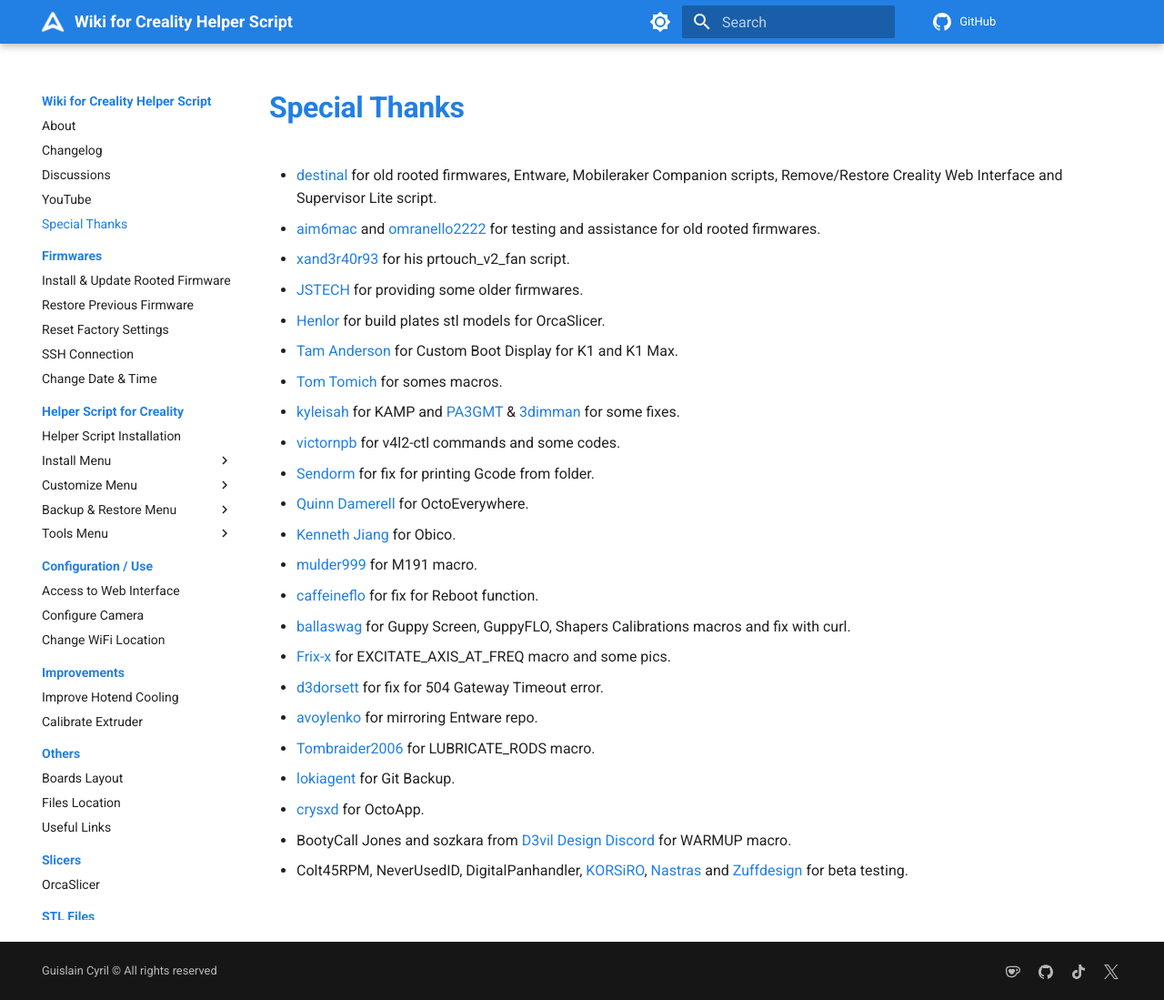
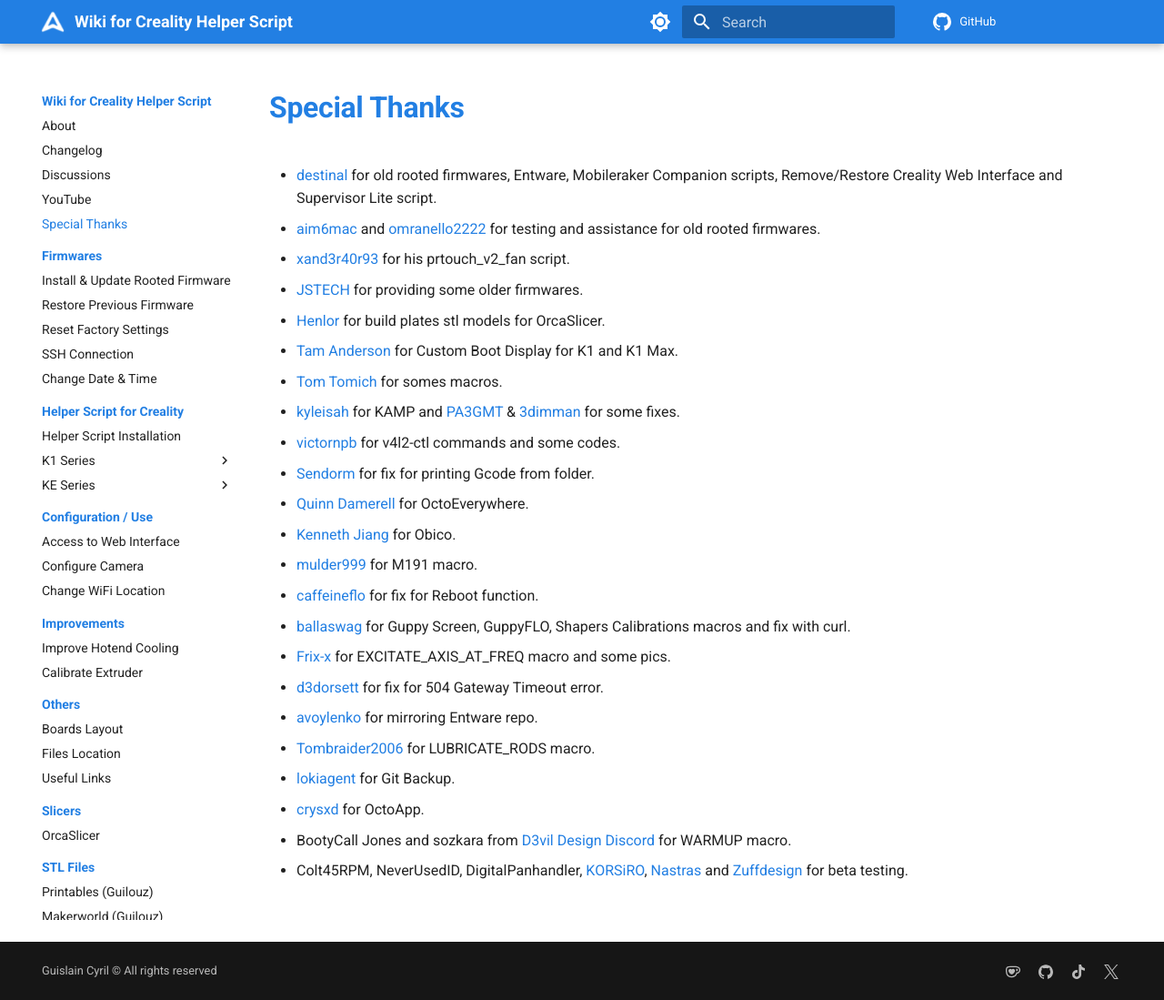
Before and after one commit to Guilouz/Creality-Helper-Script-Wiki, an MkDocs documentation site: the page built from docs/special-thanks.md, in a window 1280 px wide and 1099 px high. Shown: the whole window at 91% size. Built offline with MkDocs 1.6.1 and Material for MkDocs 9.7.7, drawn with Linux system fonts in a browser that asks for light colours; comment, search, counter and statistics services are not loaded; some of the changed lines change nothing that is shown.

Commit message:
Update mkdocs.yml

```diff
--- a/mkdocs.yml
+++ b/mkdocs.yml
@@ -111,44 +111,73 @@
         - Change Date & Time: firmwares/change-date-and-time.md
     - Helper Script for Creality:
         - Helper Script Installation: helper-script/helper-script-installation.md
-        - Install Menu:
-            - Moonraker and Nginx: helper-script/moonraker-and-nginx.md
-            - Fluidd: helper-script/fluidd.md
-            - Mainsail: helper-script/mainsail.md
-            - Entware: helper-script/entware.md
-            - Klipper Gcode Shell Command: helper-script/klipper-gcode-shell-command.md
-            - Klipper Adaptive Meshing & Purging: helper-script/klipper-adaptive-meshing-and-purging.md
-            - Buzzer Support: helper-script/buzzer-support.md
-            - Nozzle Cleaning Fan Control: helper-script/nozzle-cleaning-fan-control.md
-            - Fans Control Macros: helper-script/fans-control-macros.md
-            - Improved Shapers Calibrations: helper-script/improved-shapers-calibrations.md
-            - Useful Macros: helper-script/useful-macros.md
-            - Save Z-Offset Macros: helper-script/save-z-offset-macros.md
-            - Screws Tilt Adjust Support: helper-script/screws-tilt-adjust-support.md
-            - Virtual Pins Support: helper-script/virtual-pins-support.md
-            - M600 Support: helper-script/m600-support.md
-            - Git Backup: helper-script/git-backup.md
-            - Moonraker Timelapse: helper-script/moonraker-timelapse.md
-            - Camera Settings Control: helper-script/camera-settings-control.md
-            - OctoEverywhere: helper-script/octoeverywhere.md
-            - Moonraker Obico: helper-script/moonraker-obico.md
-            - GuppyFLO: helper-script/guppyflo.md
-            - Mobileraker Companion: helper-script/mobileraker-companion.md
-            - OctoApp Companion: helper-script/octoapp-companion.md
-            - SimplyPrint: helper-script/simplyprint.md
-        - Customize Menu:
-            - Custom Boot Display: helper-script/custom-boot-display.md
-            - Remove & Restore Creality Web Interface: helper-script/remove-and-restore-creality-web-interface.md
-            - Guppy Screen: helper-script/guppy-screen.md
-            - Creality Dynamic Logos for Fluidd: helper-script/creality-dynamic-logos-for-fluidd.md
-        - Backup & Restore Menu:
-            - Backup & Restore Klipper configuration files: helper-script/backup-and-restore-klipper-configuration-files.md
-            - Backup & Restore Moonraker database: helper-script/backup-and-restore-moonraker-database.md
-        - Tools Menu:
-            - Prevent & Allow updating Klipper configuration files: helper-script/prevent-and-allow-updating-klipper-configuration-files.md
-            - Fix Printing Gcode files from Folder: helper-script/fix-printing-gcode-files-from-folder.md
-            - Restore a previous Firmware: helper-script/restore-a-previous-firmware.md
-            - Reset Factory Settings: helper-script/reset-factory-settings.md
+        - K1 Series:
+            - Install Menu:
+                - Moonraker and Nginx: helper-script/moonraker-and-nginx.md
+                - Fluidd: helper-script/fluidd.md
+                - Mainsail: helper-script/mainsail.md
+                - Entware: helper-script/entware.md
+                - Klipper Gcode Shell Command: helper-script/klipper-gcode-shell-command.md
+                - Klipper Adaptive Meshing & Purging: helper-script/klipper-adaptive-meshing-and-purging.md
+                - Buzzer Support: helper-script/buzzer-support.md
+                - Nozzle Cleaning Fan Control: helper-script/nozzle-cleaning-fan-control.md
+                - Fans Control Macros: helper-script/fans-control-macros.md
+                - Improved Shapers Calibrations: helper-script/improved-shapers-calibrations.md
+                - Useful Macros: helper-script/useful-macros.md
+                - Save Z-Offset Macros: helper-script/save-z-offset-macros.md
+                - Screws Tilt Adjust Support: helper-script/screws-tilt-adjust-support.md
+                - Virtual Pins Support: helper-script/virtual-pins-support.md
+                - M600 Support: helper-script/m600-support.md
+                - Git Backup: helper-script/git-backup.md
+                - Moonraker Timelapse: helper-script/moonraker-timelapse.md
+                - Camera Settings Control: helper-script/camera-settings-control.md
+                - OctoEverywhere: helper-script/octoeverywhere.md
+                - Moonraker Obico: helper-script/moonraker-obico.md
+                - GuppyFLO: helper-script/guppyflo.md
+                - Mobileraker Companion: helper-script/mobileraker-companion.md
+                - OctoApp Companion: helper-script/octoapp-companion.md
+                - SimplyPrint: helper-script/simplyprint.md
+            - Customize Menu:
+                - Custom Boot Display: helper-script/custom-boot-display.md
+                - Remove & Restore Creality Web Interface: helper-script/remove-and-restore-creality-web-interface.md
+                - Guppy Screen: helper-script/guppy-screen.md
+                - Creality Dynamic Logos for Fluidd: helper-script/creality-dynamic-logos-for-fluidd.md
+            - Backup & Restore Menu:
+                - Backup & Restore Klipper configuration files: helper-script/backup-and-restore-klipper-configuration-files.md
+                - Backup & Restore Moonraker database: helper-script/backup-and-restore-moonraker-database.md
+            - Tools Menu:
+                - Prevent & Allow updating Klipper configuration files: helper-script/prevent-and-allow-updating-klipper-configuration-files.md
+                - Fix Printing Gcode files from Folder: helper-script/fix-printing-gcode-files-from-folder.md
+                - Restore a previous Firmware: helper-script/restore-a-previous-firmware.md
+                - Reset Factory Settings: helper-script/reset-factory-settings.md
+        - KE Series:
+            - Install Menu:
+                - Moonraker and Nginx: helper-script/moonraker-and-nginx.md
+                - Fluidd: helper-script/fluidd.md
+                - Mainsail: helper-script/mainsail.md
+                - Entware: helper-script/entware.md
+                - Klipper Gcode Shell Command: helper-script/klipper-gcode-shell-command.md
+                - Improved Shapers Calibrations: helper-script/improved-shapers-calibrations.md
+                - Virtual Pins Support: helper-script/virtual-pins-support.md
+                - Git Backup: helper-script/git-backup.md
+                - Moonraker Timelapse: helper-script/moonraker-timelapse.md
+                - OctoEverywhere: helper-script/octoeverywhere.md
+                - Moonraker Obico: helper-script/moonraker-obico.md
+                - GuppyFLO: helper-script/guppyflo.md
+                - Mobileraker Companion: helper-script/mobileraker-companion.md
+                - OctoApp Companion: helper-script/octoapp-companion.md
+                - SimplyPrint: helper-script/simplyprint.md
+            - Customize Menu:
+                - Remove & Restore Creality Web Interface: helper-script/remove-and-restore-creality-web-interface.md
+                - Guppy Screen: helper-script/guppy-screen.md
+                - Creality Dynamic Logos for Fluidd: helper-script/creality-dynamic-logos-for-fluidd.md
+            - Backup & Restore Menu:
+                - Backup & Restore Klipper configuration files: helper-script/backup-and-restore-klipper-configuration-files.md
+                - Backup & Restore Moonraker database: helper-script/backup-and-restore-moonraker-database.md
+            - Tools Menu:
+                - Prevent & Allow updating Klipper configuration files: helper-script/prevent-and-allow-updating-klipper-configuration-files.md
+                - Restore a previous Firmware: helper-script/restore-a-previous-firmware.md
+                - Reset Factory Settings: helper-script/reset-factory-settings.md
     - Configuration / Use:
         - Access to Web Interface: configurations/access-to-web-interface.md
         - Configure Camera: configurations/configure-camera.md
```
